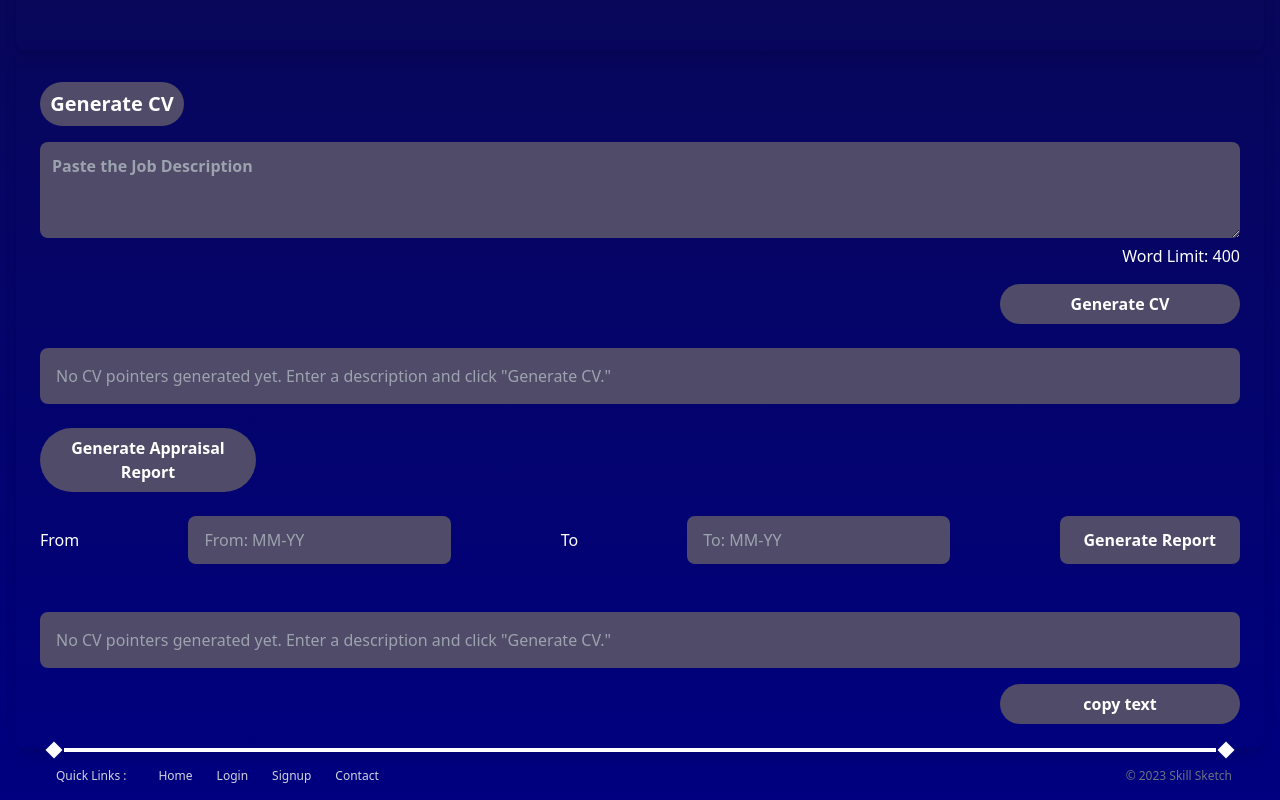
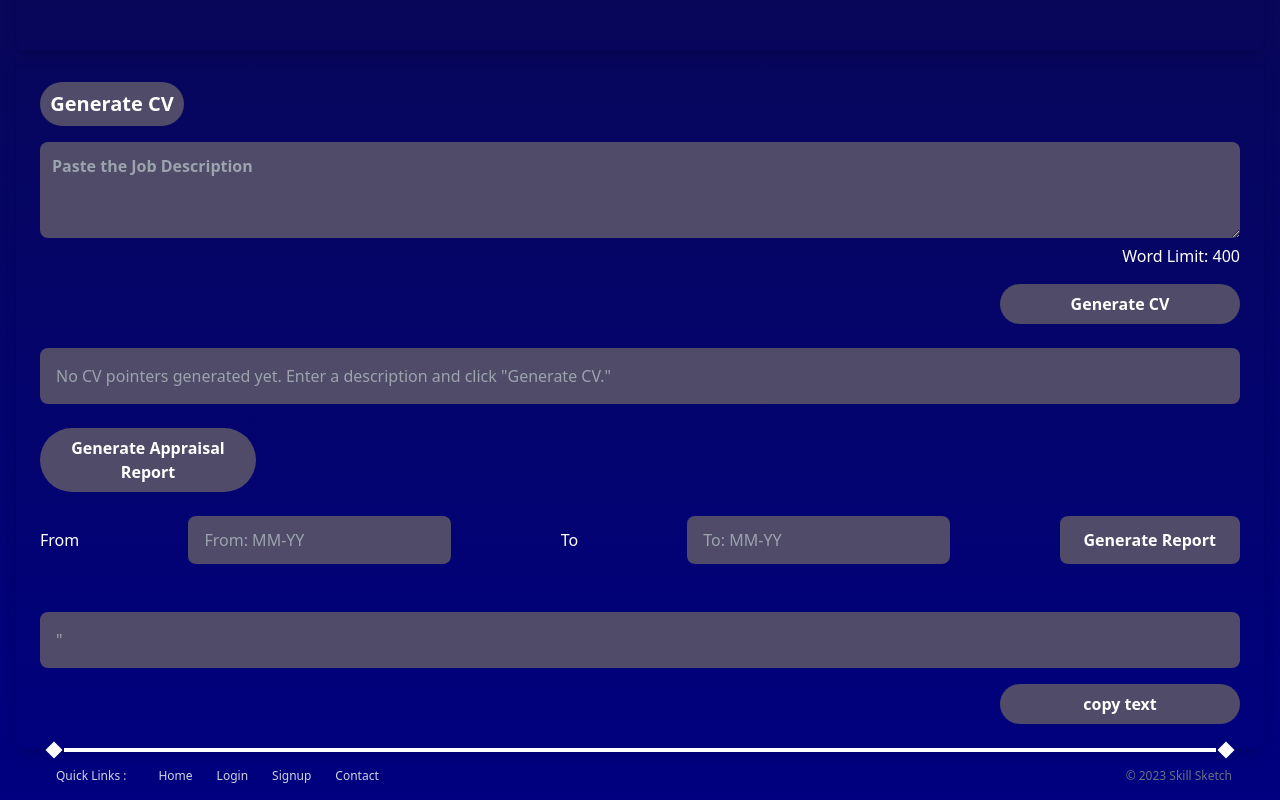
Before and after one commit to SyedShahab163/Chatbot_CVBuilde, a Next.js app: page /Detailpage in a window 1280 px wide. Shown: the part 1219-2019 px from the top of the page. Built offline with nearby package versions, Linux system fonts and the light colour scheme.

Commit message:
update detailpage

```diff
--- a/app/Detailpage/page.jsx
+++ b/app/Detailpage/page.jsx
@@ -924,8 +924,7 @@ const BulkRecordhandle = async (index) => {
             </div>
           ))
         ) : (
-          <p className="text-gray-400">
-            No CV pointers generated yet. Enter a description and click "Generate CV."
+          <p className="text-gray-400">"
           </p>
         )}
       </div>
```
